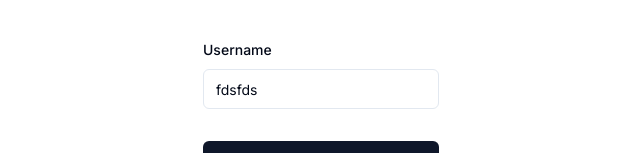
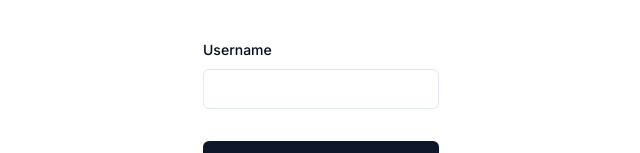
Before and after one commit to ealmeid/apollo-todo, a Next.js app: page /profile in a window 1280 px wide. Shown: the part 139-292 px from the top of the page, without its empty margins (319-959 px from the left). Built offline with nearby package versions, Linux system fonts and the light colour scheme; no server answers.

Commit message:
🐛 fix(profile): fix username not being properly populated on hard refreshes

```diff
--- a/src/pages/profile/index.tsx
+++ b/src/pages/profile/index.tsx
@@ -16,7 +16,7 @@ import {
   FormMessage,
 } from "@/components/ui/form";
 import { useApolloClient } from "@apollo/client";
-import { useState } from "react";
+import { useEffect, useState } from "react";
 import { Loader2 } from "lucide-react";
 
 const Profile = () => {
@@ -35,9 +35,13 @@ const Profile = () => {
   const form = useForm<z.infer<typeof formSchema>>({
     resolver: zodResolver(formSchema),
     defaultValues: {
-      username: user?.username ?? "fdsfds",
+      username: user?.username ?? "",
     },
   });
+
+  useEffect(() => {
+    form.setValue("username", user?.username ?? "");
+  }, [user, form]);
 
   const onSignOut = async (e: any) => {
     e.preventDefault();
```
